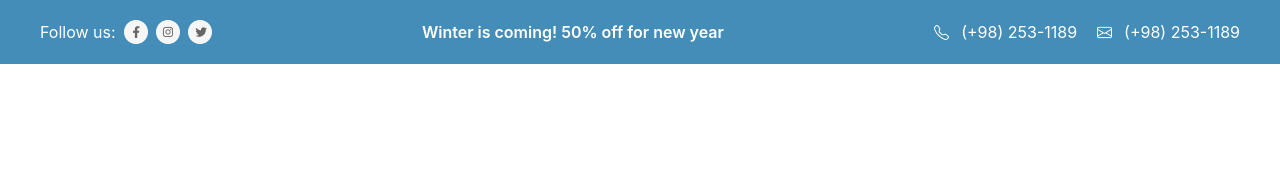
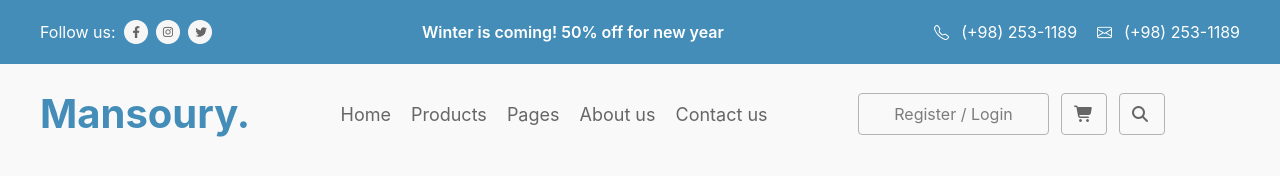
Before and after one commit to Vikingstrong/Home-Work-10, a website: page index.html in a window 1280 px wide. Drawn offline with nearby package versions, Linux system fonts and the light colour scheme; files that its build step writes are made by us from their sources.

Commit message:
feat: Add header 2

```diff
--- a/index.html
+++ b/index.html
@@ -5,8 +5,9 @@
     <meta name="viewport" content="width=device-width, initial-scale=1.0">
     <title>Home Work 10</title>
     <link rel="stylesheet" href="src/output.css">
+    <link rel="stylesheet" href="https://cdnjs.cloudflare.com/ajax/libs/font-awesome/7.0.1/css/all.min.css" integrity="sha512-2SwdPD6INVrV/lHTZbO2nodKhrnDdJK9/kg2XD1r9uGqPo1cUbujc+IYdlYdEErWNu69gVcYgdxlmVmzTWnetw==" crossorigin="anonymous" referrerpolicy="no-referrer" />
 </head>
-<body>
+<body class="bg-[#F9F9F9]">
     <header class="bg-[#438DB8] p-5 lg:px-0">
         <div class="max-w-300 m-auto text-white flex items-center justify-center md:gap-25 lg:gap-0 lg:justify-between">
             <h2 class="font-semibold text-center md:text-start">Winter is coming! 50% off for new year</h2>
@@ -22,5 +23,20 @@
             </div>
         </div>
     </header>
+    <header class="flex flex-col max-w-300 m-auto p-5 lg:px-0 gap-5 items-center md:flex-row md:justify-center md:gap-15 lg:gap-0 lg:justify-between">
+        <h1 class="flex gap-3 items-center text-[40px] font-bold text-[#438DB8]"><i class="lg:hidden! text-[26px] fa-solid fa-bars"></i>Mansoury.</h1>
+        <nav class="hidden lg:flex gap-5 text-[18px] text-[#666666]">
+            <p>Home</p>
+            <p>Products</p>
+            <p>Pages</p>
+            <p>About us</p>
+            <p>Contact us</p>
+        </nav>
+        <form class="flex gap-3 items-center justify-start">
+            <input class="border border-[#B4B4B4] p-2 w-[50%] rounded-sm text-center" type="text" placeholder="Register / Login">
+            <i class="border border-[#B4B4B4] py-3 px-1 pr-8 pl-3 text-[#666666] text-center rounded-sm fa-solid fa-cart-shopping"></i>
+            <i class="border border-[#B4B4B4] py-3 px-1 pr-8 pl-3 text-[#666666] text-center rounded-sm fa-solid fa-magnifying-glass"></i>
+        </form>
+    </header>
 </body>
 </html>
```
